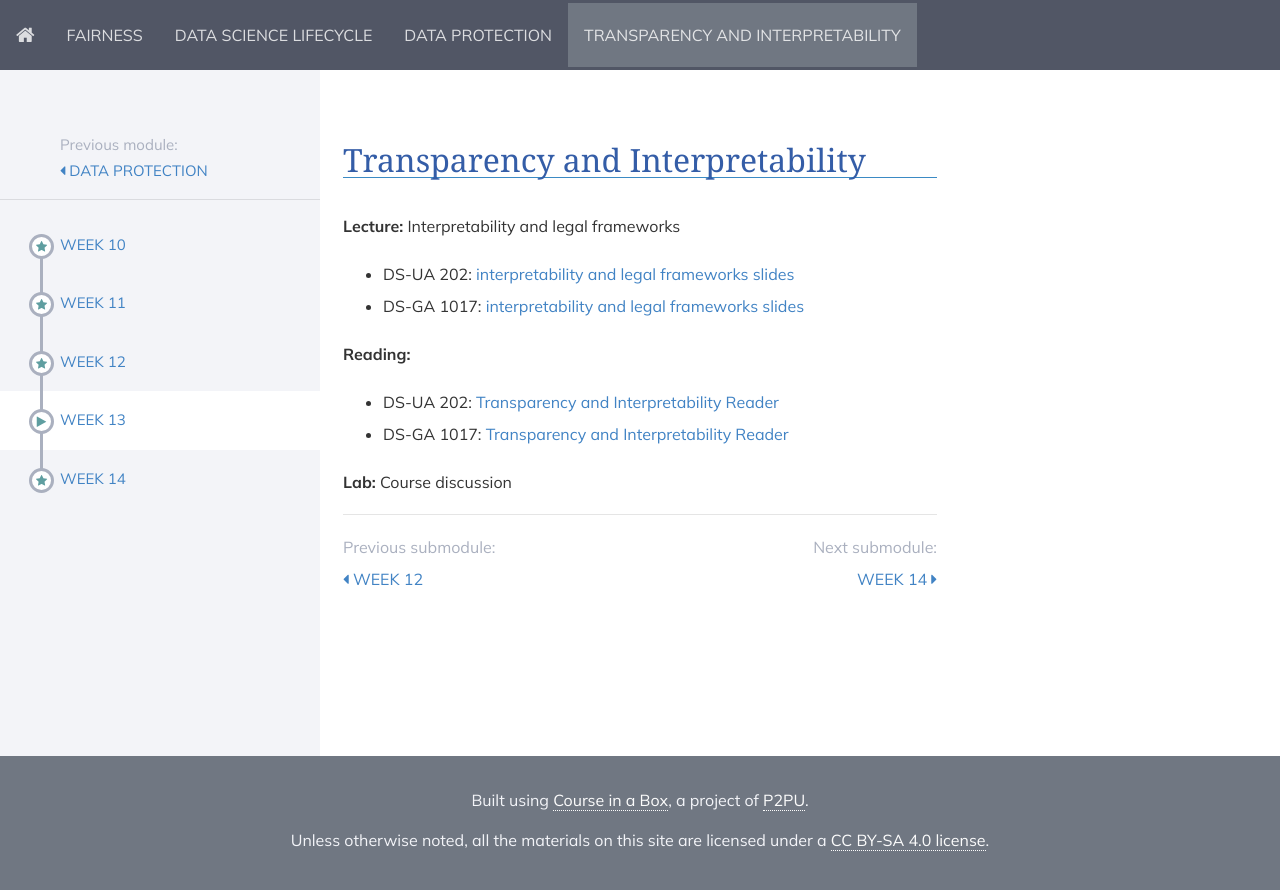
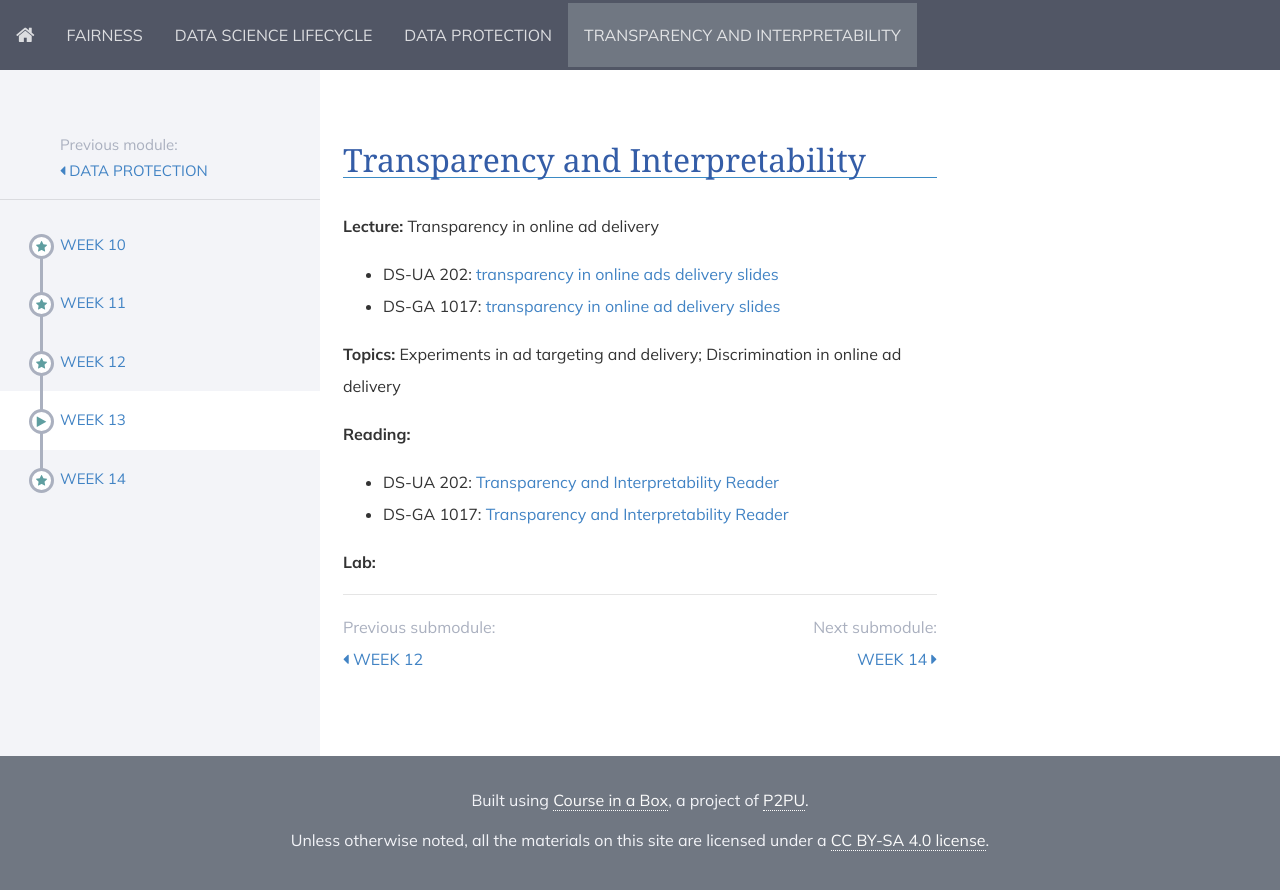
Before and after one commit to DataResponsibly/rds24, a Jekyll site: the page built from modules/transparency_and_interpretability/_posts/2000-01-04-week13.md, in a window 1280 px wide. Shown: the top 890 px of the page. Built offline with Jekyll 4.4.1, drawn with Linux system fonts in a browser that asks for light colours; nearby versions of some CDN libraries.

Commit message:
Update 2000-01-04-week13.md

```diff
--- a/modules/transparency_and_interpretability/_posts/2000-01-04-week13.md
+++ b/modules/transparency_and_interpretability/_posts/2000-01-04-week13.md
@@ -4,12 +4,14 @@ title: Week 13
 
 ## Transparency and Interpretability
 
-**Lecture:** Interpretability and legal frameworks
+**Lecture:** Transparency in online ad delivery
 
-* DS-UA 202: [interpretability and legal frameworks slides]()
-<!-- (../../../assets/14_interpretability_202.pdf) -->
-* DS-GA 1017: [interpretability and legal frameworks slides]()
-<!-- (../../../assets/13_InterpretabilityLegal_1017.pdf) -->
+* DS-UA 202: [transparency in online ads delivery slides]()
+<!-- (../../../assets/12_transparency_ads.pdf) -->
+* DS-GA 1017: [transparency in online ad delivery slides]()
+<!-- (../../../assets/12_transparency_ads.pdf) -->
+
+**Topics:** Experiments in ad targeting and delivery; Discrimination in online ad delivery
 
 **Reading:**
 
@@ -18,4 +20,4 @@ title: Week 13
 * DS-GA 1017: [Transparency and Interpretability Reader]()
 <!-- (../../../assets/transparency_reader.pdf) -->
 
-**Lab:** Course discussion
+**Lab:**
```
